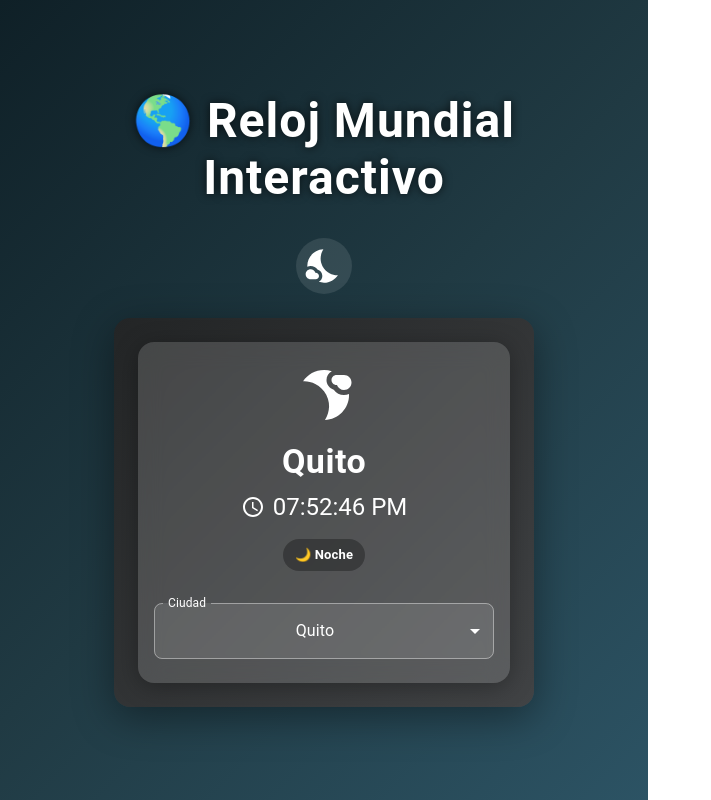
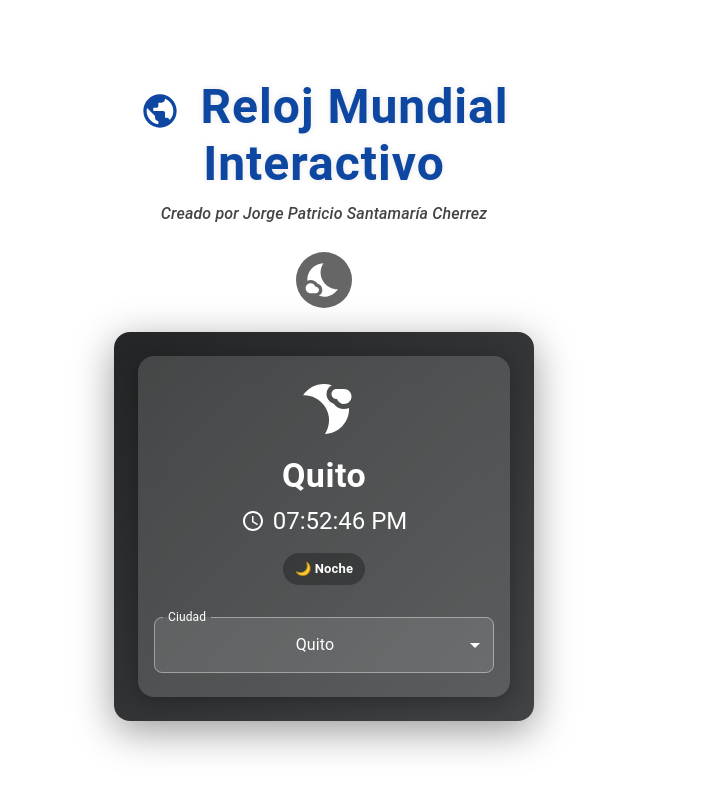
Before and after one commit to Patogol35/horamundial, a React (Vite) app: page / in a window 1280 px wide. Shown: the whole page, without its empty margins (0-711 px from the left). Built offline with nearby package versions, Linux system fonts and the light colour scheme.

Commit message:
Update App.jsx

```diff
--- a/src/App.jsx
+++ b/src/App.jsx
@@ -1,6 +1,6 @@
 import React, { useEffect, useState } from "react";
-import { CssBaseline, Container, Typography, Box, IconButton } from "@mui/material";
-import { WbSunny, NightsStay } from "@mui/icons-material";
+import { CssBaseline, Container, Typography, Box, IconButton, Stack } from "@mui/material";
+import { WbSunny, NightsStay, Public } from "@mui/icons-material";
 import WorldClock from "./WorldClock";
 
 export default function App() {
@@ -17,10 +17,8 @@ export default function App() {
     return () => clearInterval(interval);
   }, []);
 
-  // Fondo más contrastado y sin espacio blanco lateral
-  const background = isDay
-    ? "linear-gradient(135deg, #b3e5fc, #e1f5fe)"
-    : "linear-gradient(135deg, #0f2027, #203a43, #2c5364)";
+  // Fondo blanco limpio
+  const background = "#ffffff";
 
   return (
     <>
@@ -41,38 +39,53 @@ export default function App() {
         }}
       >
         <Container maxWidth="sm">
+          {/* Título con icono del mundo y autor */}
+          <Stack direction="column" alignItems="center" spacing={1}>
             <Typography
               variant="h3"
               component="h1"
               gutterBottom
               sx={{
                 fontWeight: 700,
-              color: isDay ? "#0D47A1" : "#fff",
-              textShadow: isDay
-                ? "0px 0px 4px rgba(0,0,0,0.2)"
-                : "0px 0px 10px rgba(0,0,0,0.7)",
+                color: "#0D47A1",
+                textShadow: "0px 0px 6px rgba(0,0,0,0.1)",
                 letterSpacing: 1,
-              mb: 4,
-              transition: "color 0.5s ease",
+                mb: 1,
               }}
             >
-            🌎 Reloj Mundial Interactivo
+              <Public sx={{ fontSize: 40, mr: 1, verticalAlign: "middle" }} />{" "}
+              Reloj Mundial Interactivo
             </Typography>
+
+            {/* Autor */}
+            <Typography
+              variant="subtitle1"
+              sx={{
+                color: "#444",
+                fontStyle: "italic",
+                fontWeight: 500,
+                mt: -1,
+              }}
+            >
+              Creado por Jorge Patricio Santamaría Cherrez
+            </Typography>
+          </Stack>
 
           {/* Botón modo día/noche */}
           <IconButton
             onClick={() => setIsDay((prev) => !prev)}
             sx={{
+              mt: 3,
               mb: 3,
               color: "#fff",
-              bgcolor: "rgba(255,255,255,0.1)",
-              "&:hover": { bgcolor: "rgba(255,255,255,0.25)" },
+              bgcolor: "rgba(0,0,0,0.6)",
+              "&:hover": { bgcolor: "rgba(0,0,0,0.8)" },
             }}
           >
-            {isDay ? <WbSunny sx={{ fontSize: 40 }} /> : <NightsStay sx={{ fontSize: 40 }} />}
+            {isDay ? <WbSunny sx={{ fontSize: 40, color: "#fff" }} /> : <NightsStay sx={{ fontSize: 40, color: "#fff" }} />}
           </IconButton>
 
-          <WorldClock forceDay={isDay} />
+          <WorldClock />
         </Container>
       </Box>
     </>
```
Lines whose indentation alone changed are shown as unchanged.
